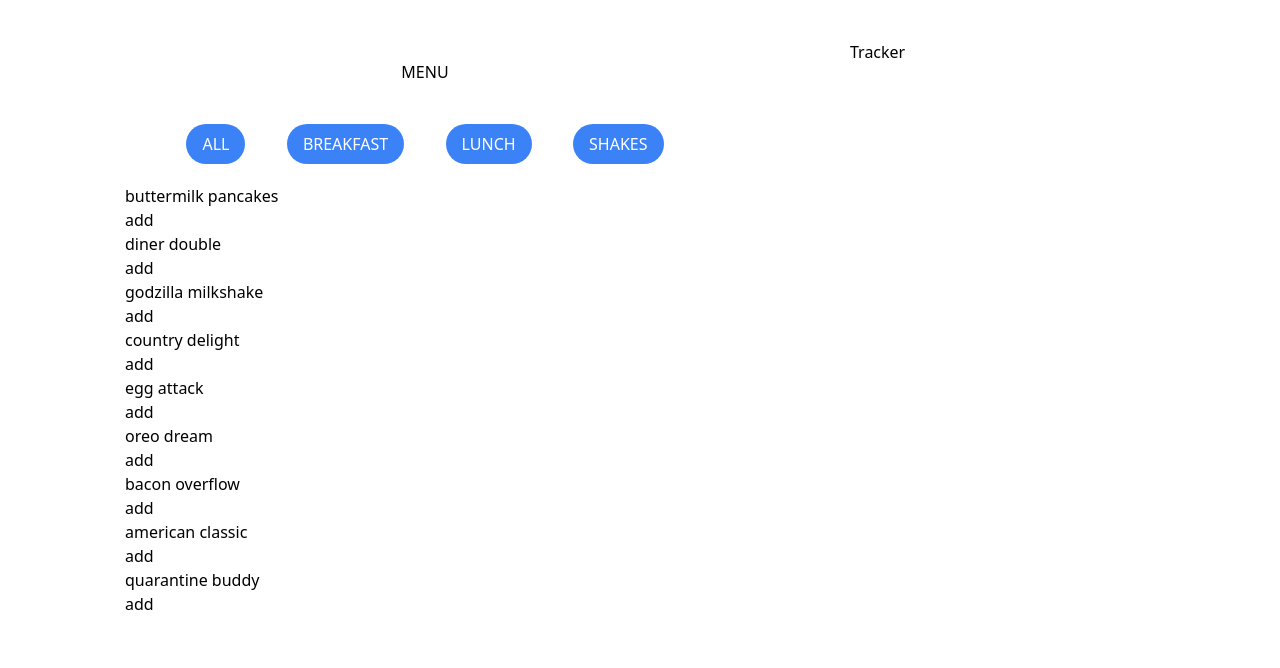
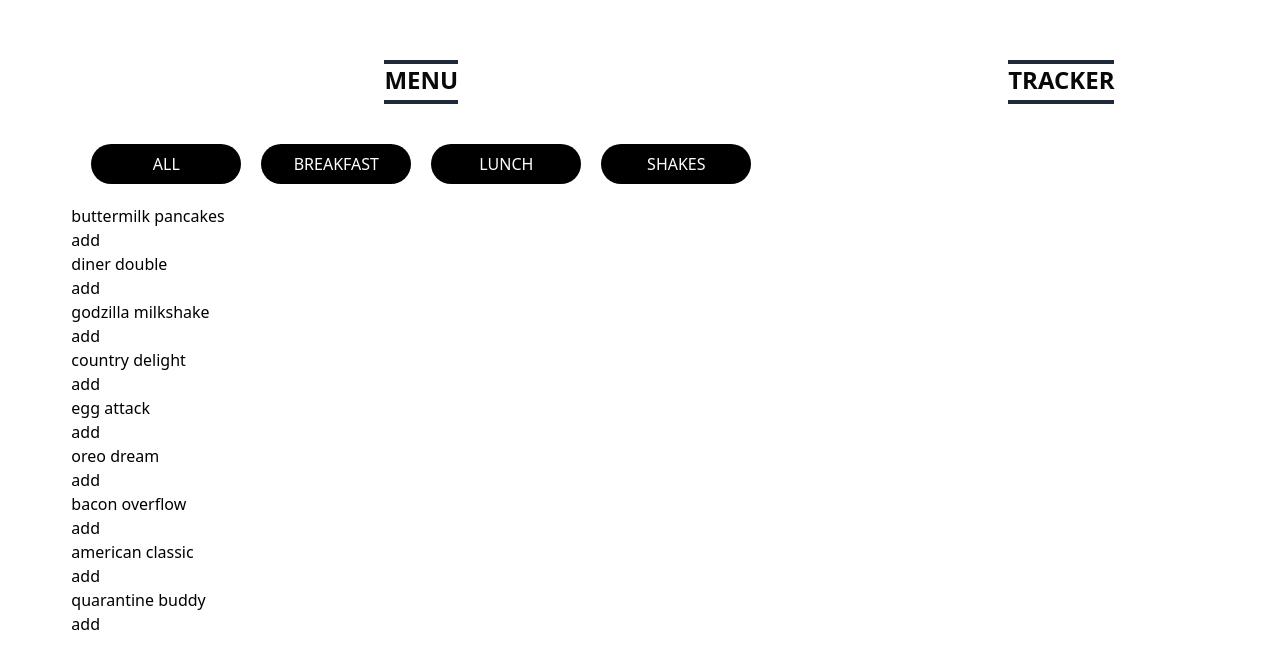
Before and after one commit to abish-desu/MenuTracker, a Next.js app: page / in a window 1280 px wide. Shown: the top 668 px of the page. Built offline with nearby package versions, Linux system fonts and the light colour scheme.

Commit message:
tracker componenet update

```diff
--- a/components/Categories.tsx
+++ b/components/Categories.tsx
@@ -4,10 +4,10 @@ import {Props} from '../pages/index'
 const Categories = ({ category,filterItems }: Props,) => {
 
   return (
-    <div className='flex justify-evenly m-5'>
+    <div className='flex justify-between m-5 gap-5'>
     {category.map((cat,index)=>{
       return <button
-      className='bg-blue-500 hover:bg-blue-700 text-white  py-2 px-4 rounded-full'
+      className='bg-black text-white font-sans font-light text-base  py-2 px-4 rounded-full w-full transition duration-300 ease-in-out transform hover:-translate-y-1 hover:scale-110'
       key={index}
       onClick={()=> filterItems(cat)}
       >{cat}</button>
--- a/components/Tracker.tsx
+++ b/components/Tracker.tsx
@@ -2,8 +2,10 @@ import React from 'react'
 
 const Tracker = () => {
   return (
-     <div>
-        <h4>Tracker</h4>
+     <div className='flex justify-center w-[519px]' >
+         <div>
+      <h1 className='m-5 text-2xl font-sans font-semibold text-zinc-950 pb-1 border-b-4 border-t-4 border-gray-800'>TRACKER</h1>
+      </div>
      </div>
   )
 }
--- a/pages/index.tsx
+++ b/pages/index.tsx
@@ -35,10 +35,10 @@ return (
   //Main div
   <div className='flex mt-10'>
     {/*Menu div*/ }
-    <div className='h-auto w-[850px] flex justify-center' >
-      <div className='flex flex-col w-[600px]'>
+    <div className='h-auto w-[1000px] flex justify-center' >
+      <div className='flex flex-col w-[700px]'>
       <div className='flex justify-center'>
-      <h1 className='m-5'>MENU</h1>
+    <h1 className='m-5 text-2xl font-sans font-semibold text-zinc-950 pb-1 border-b-4 border-t-4 border-gray-800'>MENU</h1>
       </div>
       <Categories category={cat} filterItems={filterItems}/>
       <MenuCard menu={menutItems} />
```
